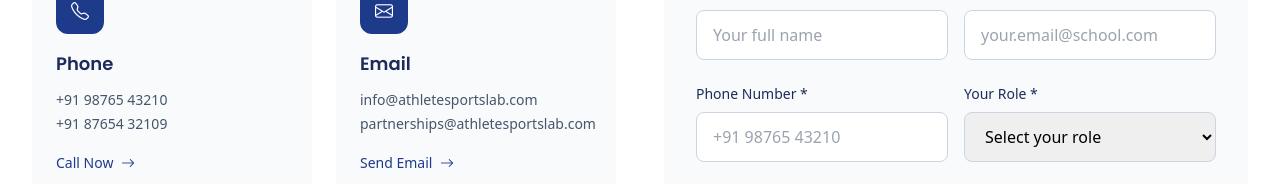
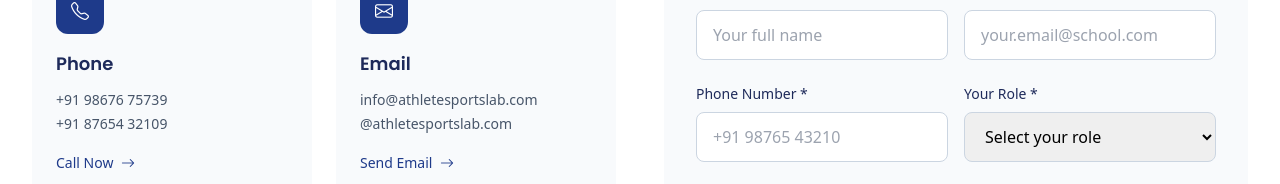
Before and after one commit to ishammadkhan-bot/websparks-mjmt0dbn, a React (Vite) app: page / in a window 1280 px wide. Shown: the part 11705-11889 px from the top of the page. Built offline with nearby package versions, Linux system fonts and the light colour scheme.

Commit message:
Update contact details in Contact component

```diff
--- a/src/components/Contact.tsx
+++ b/src/components/Contact.tsx
@@ -46,19 +46,19 @@ const Contact: React.FC = () => {
     {
       icon: 'bi-telephone',
       title: 'Phone',
-      details: ['+91 98765 43210', '+91 87654 32109'],
+      details: ['+91 98676 75739', '+91 87654 32109'],
       action: 'Call Now'
     },
     {
       icon: 'bi-envelope',
       title: 'Email',
-      details: ['info@athletesportslab.com', 'partnerships@athletesportslab.com'],
+      details: ['info@athletesportslab.com', '@athletesportslab.com'],
       action: 'Send Email'
     },
     {
       icon: 'bi-geo-alt',
       title: 'Office',
-      details: ['123 Sports Complex Road', 'Bangalore, Karnataka 560001'],
+      details: ['123 Sports Complex Road', 'Mumbai, Maharastra 400092'],
       action: 'Get Directions'
     },
     {
```
